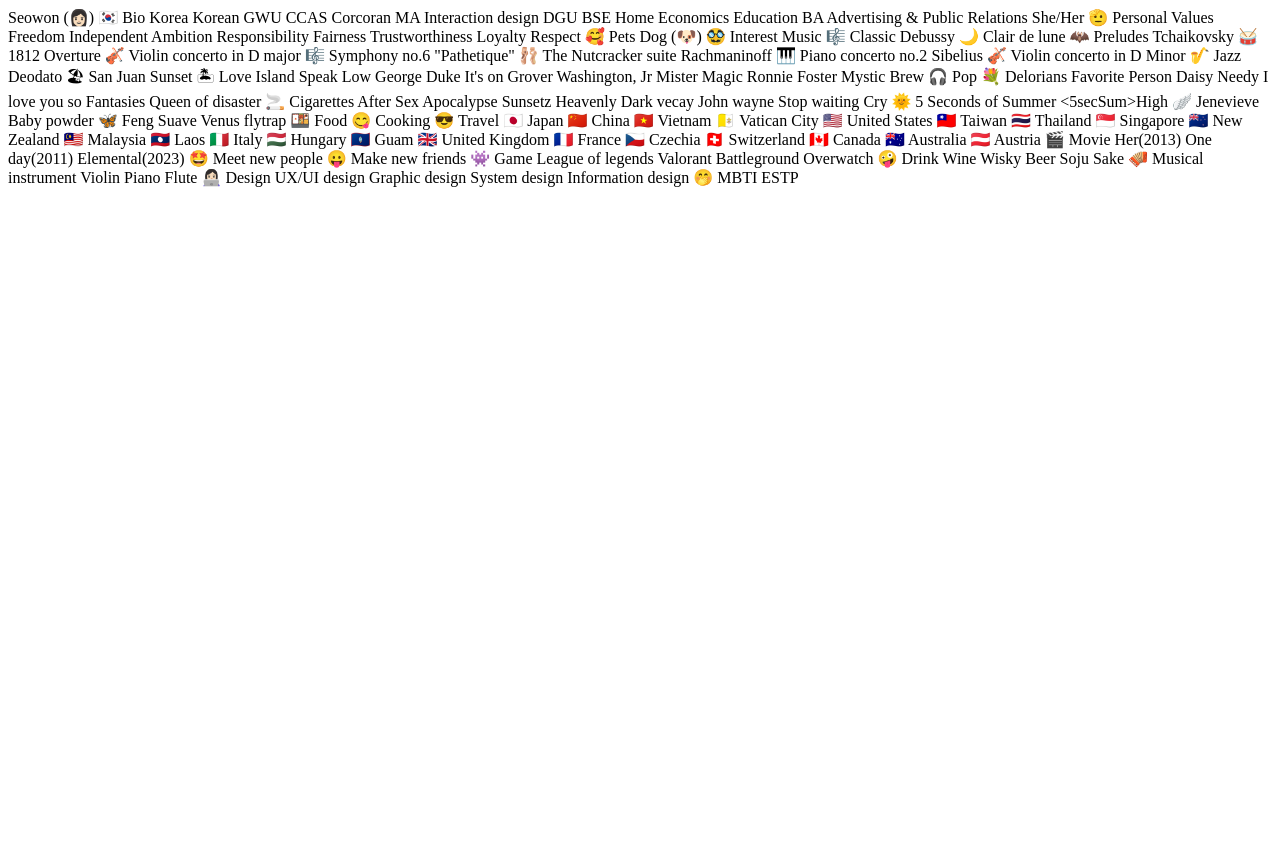
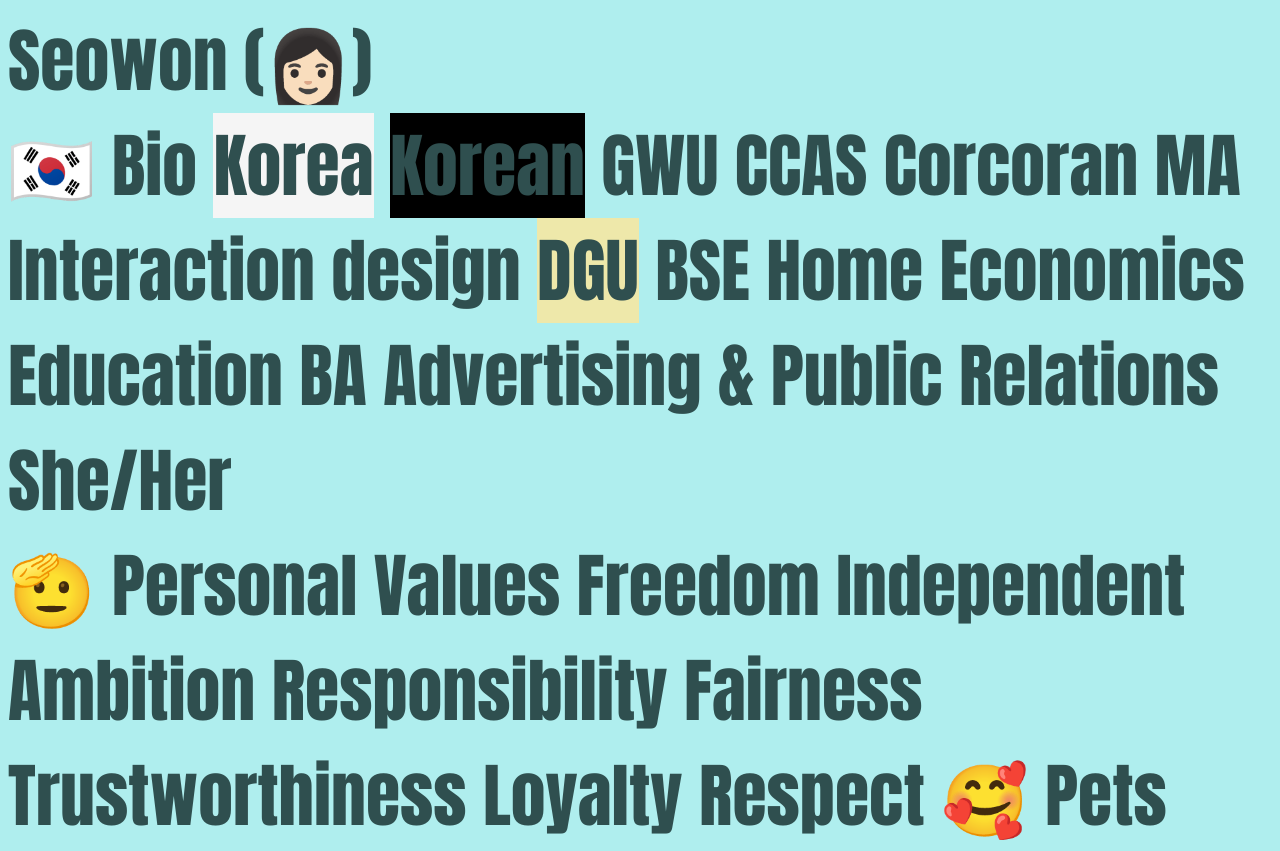
Before and after one commit to seowon-chung/CXID-3110, a plain HTML site: page hello world.html in a window 1280 px wide. Shown: the top 851 px of the page. Before the commit the page ends 800 px from the top, so only its background shows below. Drawn offline with Linux system fonts and the light colour scheme.

Commit message:
Update hello world.html

```diff
--- a/hello world.html
+++ b/hello world.html
@@ -1,6 +1,36 @@
 <html>
     <head>
-        <title>Seowon Chung</title>
+        <title>Seowon Chung's Website</title>
+        <style>
+            body {
+                background: paleturquoise;
+                color: darkslategray;
+                font-size: 70px;
+                font-family: Impact, Haettenschweiler, 'Arial Narrow Bold', sans-serif;
+            }
+
+            bio {
+                display: block;
+                font-weight: lighter;
+            }
+
+            country {
+                background: whitesmoke;
+
+            }
+
+            language {
+                background: black;
+            }
+
+            college {
+                background: palegoldenrod;
+            }
+
+            personalValues {
+                display: ;
+            }
+        </style>
     </head>
     <body>
         <me>Seowon (👩🏻)
```
